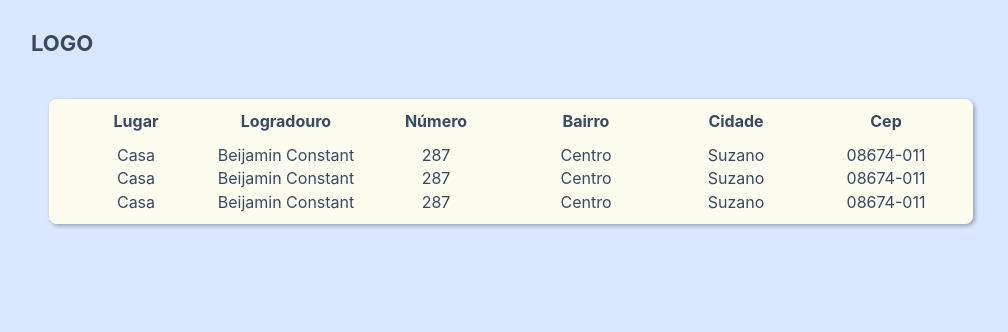
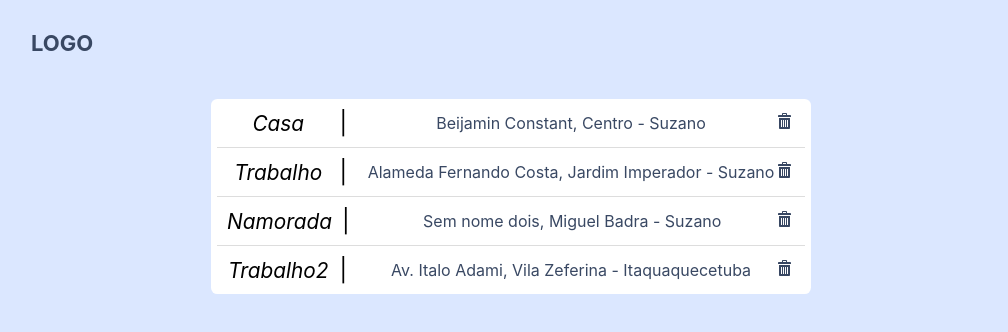
Before and after one commit to SyLu4N/APIEndereco, a React (Create React App) app: page /locais in a window 1280 px wide. Shown: the top 332 px of the page, without its empty margins (129-1137 px from the left). Built offline with nearby package versions, Linux system fonts and the light colour scheme.

Commit message:
add design

```diff
--- a/db.json
+++ b/db.json
@@ -20,6 +20,20 @@
       "rua": "Rodovia João Afonso de Souza",
       "city": "Itaquaquecetuba",
       "id": 3
+    },
+    {
+      "nome": "Casa 2",
+      "cep": "08674-011",
+      "rua": "Rua Benjamin Constant",
+      "city": "Suzano",
+      "id": 4
+    },
+    {
+      "nome": "Namorada",
+      "cep": "08690-882",
+      "rua": "Rua Sem Nome Dois",
+      "city": "Suzano",
+      "id": 5
     }
   ]
 }
--- a/src/components/SaveApi/index.tsx
+++ b/src/components/SaveApi/index.tsx
@@ -33,7 +33,7 @@ export function SaveApi({ resultCeps }: SaveApiProps) {
             </tbody>
           </Content>
           <div>
-            <a href="/teste">Detalhes</a>
+            <a href="/locais">Detalhes</a>
           </div>
         </Container>
       ) : (
--- a/src/pages/Local/index.tsx
+++ b/src/pages/Local/index.tsx
@@ -1,48 +1,39 @@
 import React from 'react';
-import { Container } from './styled';
+import { ImBin } from 'react-icons/im';
+
+import { Container, Content } from './styled';
 
 export function Local() {
   return (
     <Container>
-      <table>
-        <thead>
-          <tr>
-            <th>Lugar</th>
-            <th>Logradouro</th>
-            <th>Número</th>
-            <th>Bairro</th>
-            <th>Cidade</th>
-            <th>Cep</th>
-          </tr>
-        </thead>
-
-        <tbody>
-          <tr>
-            <td>Casa</td>
-            <td>Beijamin Constant</td>
-            <td>287</td>
-            <td>Centro</td>
-            <td>Suzano</td>
-            <td>08674-011</td>
-          </tr>
-          <tr>
-            <td>Casa</td>
-            <td>Beijamin Constant</td>
-            <td>287</td>
-            <td>Centro</td>
-            <td>Suzano</td>
-            <td>08674-011</td>
-          </tr>
-          <tr>
-            <td>Casa</td>
-            <td>Beijamin Constant</td>
-            <td>287</td>
-            <td>Centro</td>
-            <td>Suzano</td>
-            <td>08674-011</td>
-          </tr>
-        </tbody>
-      </table>
+      <Content>
+        <span>Casa</span> <div>|</div>
+        <p>Beijamin Constant, Centro - Suzano</p>
+        <a href="">
+          <ImBin />
+        </a>
+      </Content>
+      <Content>
+        <span>Trabalho</span> <div>|</div>
+        <p>Alameda Fernando Costa, Jardim Imperador - Suzano</p>
+        <a href="">
+          <ImBin />
+        </a>
+      </Content>
+      <Content>
+        <span>Namorada</span> <div>|</div>
+        <p>Sem nome dois, Miguel Badra - Suzano</p>
+        <a href="">
+          <ImBin />
+        </a>
+      </Content>
+      <Content>
+        <span>Trabalho2</span> <div>|</div>
+        <p>Av. Italo Adami, Vila Zeferina - Itaquaquecetuba</p>
+        <a href="">
+          <ImBin />
+        </a>
+      </Content>
     </Container>
   );
 }
--- a/src/pages/Local/styled.ts
+++ b/src/pages/Local/styled.ts
@@ -1,33 +1,49 @@
 import styled from 'styled-components';
 
 export const Container = styled.div`
+  max-width: 600px;
+  margin: auto;
+  border-radius: 0.4rem;
+
+  background-color: white;
+  padding: 0 6px;
+
+  div + div {
+    border-top: 1px solid #ddd;
+  }
+`;
+
+export const Content = styled.div`
   display: flex;
-  justify-content: center;
   align-items: center;
+  position: relative;
 
-  width: 100%;
+  padding: 10px;
 
-  table {
-    padding: 10px;
-    background-color: #ffee;
+  span {
+    position: relative;
+    width: 130px;
+    margin-right: 10px;
 
-    border-radius: 0.5rem;
-    box-shadow: 2px 2px 4px rgba(0, 0, 0, 0.3);
-
-    thead th {
-      margin-bottom: 10px;
+    font-size: 1.3rem;
+    font-style: italic;
+    text-align: center;
   }
 
-    th,
-    td {
-      width: 150px;
-      display: inline-flex;
-      justify-content: center;
-      align-items: center;
+  p {
+    display: block;
+    width: 100%;
+    text-align: center;
   }
 
-    ol {
-      list-style-position: inside;
+  a {
+    position: absolute;
+    right: 2%;
+    margin-left: 6px;
   }
+
+  div {
+    font-size: 1.43rem;
+    font-weight: 400;
   }
 `;
```
Also changed, not shown: .eslintrc.json. Lines whose indentation alone changed are shown as unchanged.
